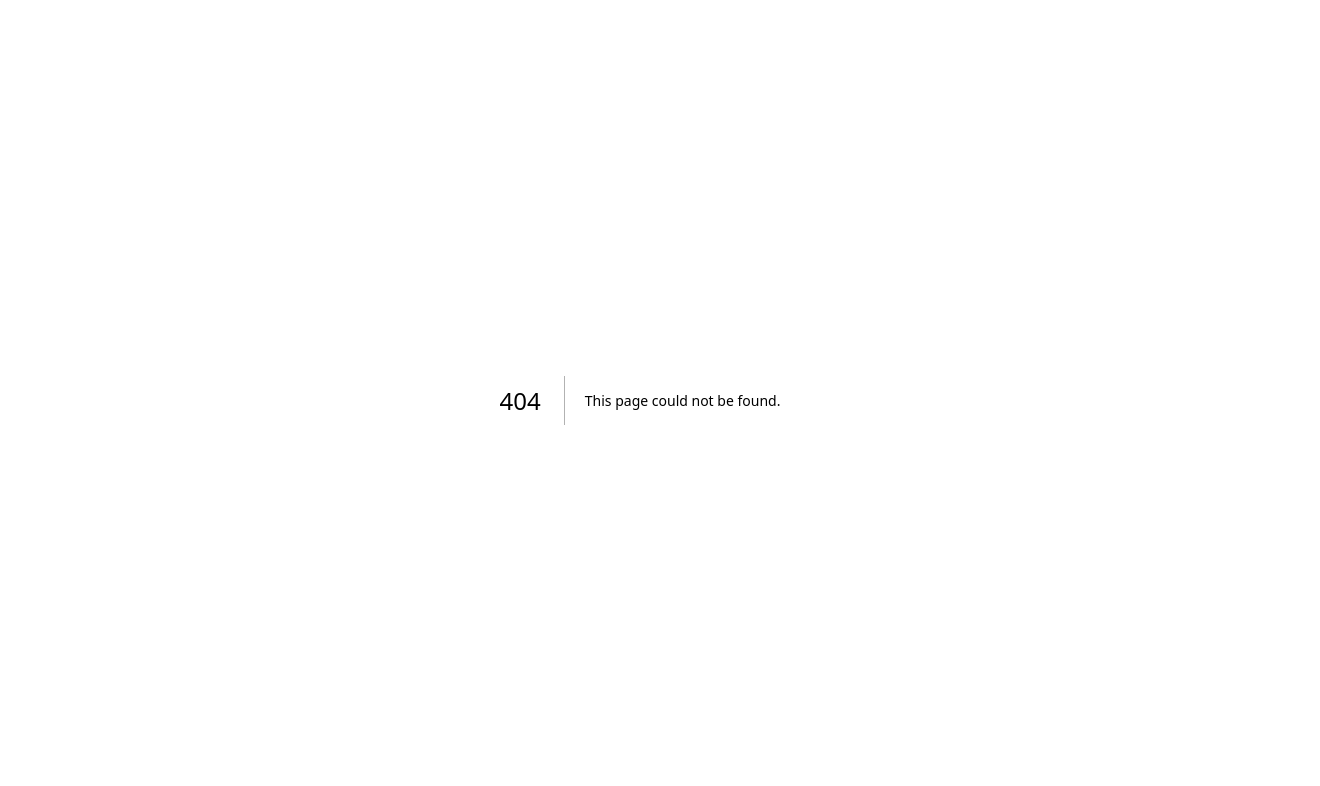
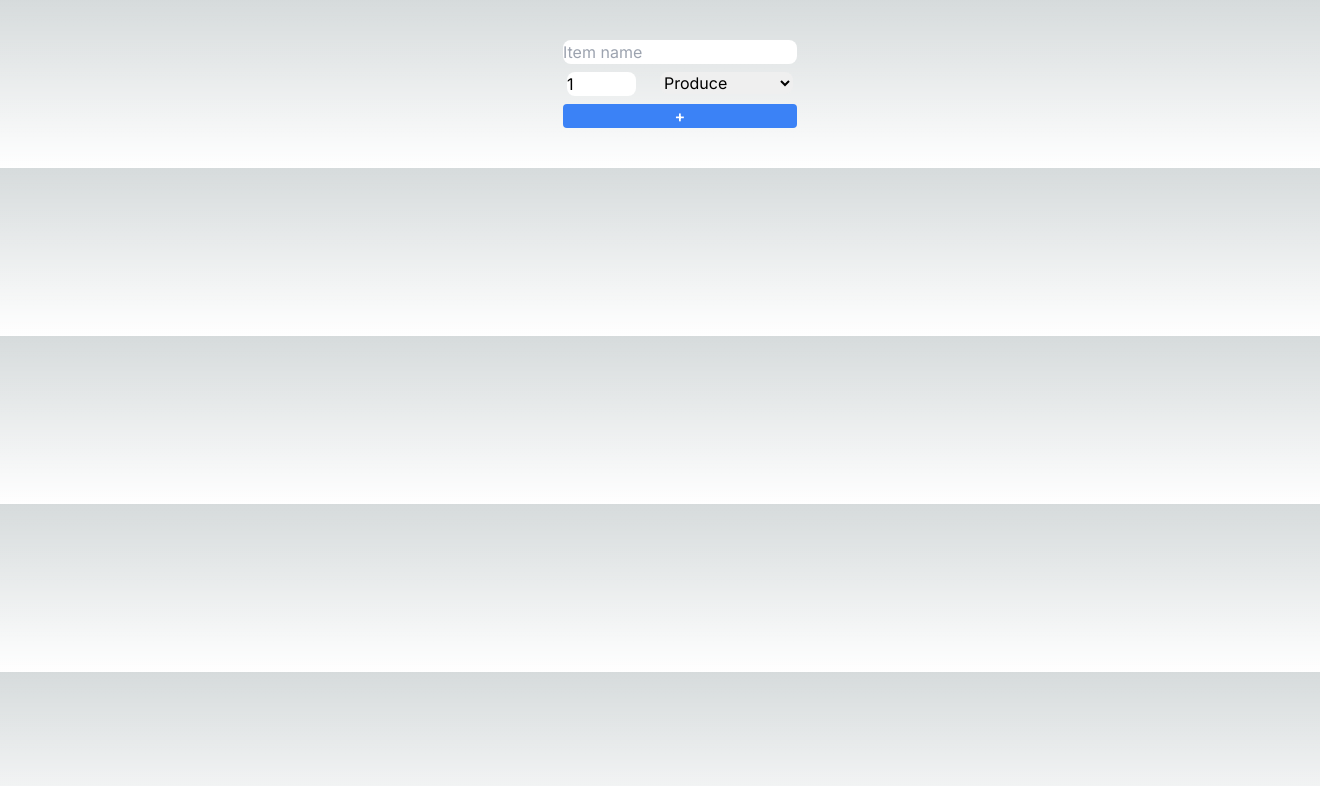
Before and after one commit to simranjotbal/cprg306-assignments, a Next.js app: page /week-4 in a window 1280 px wide. Before the commit this address had no page. Shown: the top 786 px of the page, 1320 px wide, since content can reach past the window. Built offline with nearby package versions, Linux system fonts and the light colour scheme.

Commit message:
Assignment_4
This is the week 4 assignment

```diff
--- a/app/page.js
+++ b/app/page.js
@@ -6,7 +6,7 @@ export default function Home() {
   return (
     <main>
       <h1>CPRG 306:Web Development2 - Assignments</h1>
-      <Link  className="underline text-cyan-600 hover:text-pink-300" href="./week-3">week-3
+      <Link  className="underline text-cyan-600 hover:text-pink-300" href="./week-4">week-4
       </Link>
     </main>
 
--- /dev/null
+++ b/app/week-4/new-item.js
@@ -0,0 +1,65 @@
+"use client"
+
+import { useState } from "react";
+
+export default function NewItem(){
+
+    const [name , setName] = useState("");
+
+    const [quantity, setQuantity] = useState(1);
+
+    const [category , setCategory] = useState("Produce");
+
+    const handelSubmit = (event) =>{
+        //console.dir(event);
+        event.preventDefault();
+
+        const item = {
+            Name:name,
+            Quantity:quantity,
+            Category:category
+        };
+
+        //console.log(item);
+        alert( `Item Added: ${name} , Quantity: ${quantity}, Category: ${category}`)
+
+        setName("");
+        setQuantity(1);
+        setCategory("produce");
+}
+return(
+    <div class="flex justify-center mx-10 my-10 w-full">
+
+    <form onSubmit= {handelSubmit} className="w-30"  >
+    <div>
+        <label>
+        <input type="text" placeholder="Item name" class="w-full border-5 border-black rounded-lg text-black " value={name} onChange={(e) => setName (e.target.value)} required/>
+        </label>
+    </div>
+
+    <div class="flex justify-between">
+        <input type="number" class="border-5 border-black rounded-lg  text-black mx-1 my-2" value={quantity} onChange={(e) => setQuantity(Number(e.target.value))} min={1} max={99} required/>
+
+        <label>
+        <select value={category} onChange={(e) => setCategory(e.target.value)} class="border-5 border-black rounded-lg text-black mx-1 my-2 ">
+            <option value="Produce">Produce</option>
+            <option value="dairy">Dairy</option>
+            <option value="Bakery">Bakery</option>
+            <option value="Meat">Meat</option>
+            <option value="frozen foods">Frozen Foods</option>
+            <option value="Canned Goods">Canned Goods</option>
+            <option value="Dry Goods">Dry Goods</option>
+            <option value="Beverages">Beverages</option>
+            <option value="Snacks">Snacks</option>
+            <option value="Household">Household</option>
+            <option value="Other">Other</option>
+        </select>
+        </label>
+    </div>
+    <button type="submit" className="bg-blue-500 w-full text-white font-semibold rounded border-10 border-black">+</button>
+
+</form>
+
+</div>
+);
+}
--- /dev/null
+++ b/app/week-4/page.js
@@ -0,0 +1,9 @@
+import NewItem from "./new-item";
+
+export default function page(){
+    return(
+        <main>
+            <NewItem/>
+        </main>
+    );
+}
```
